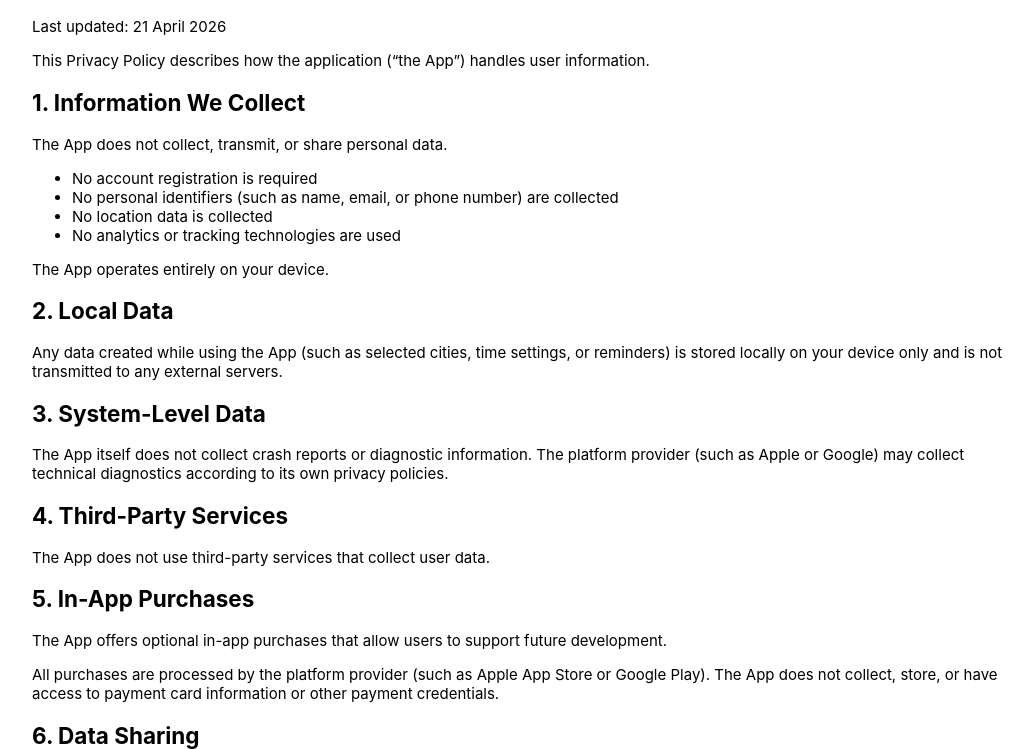
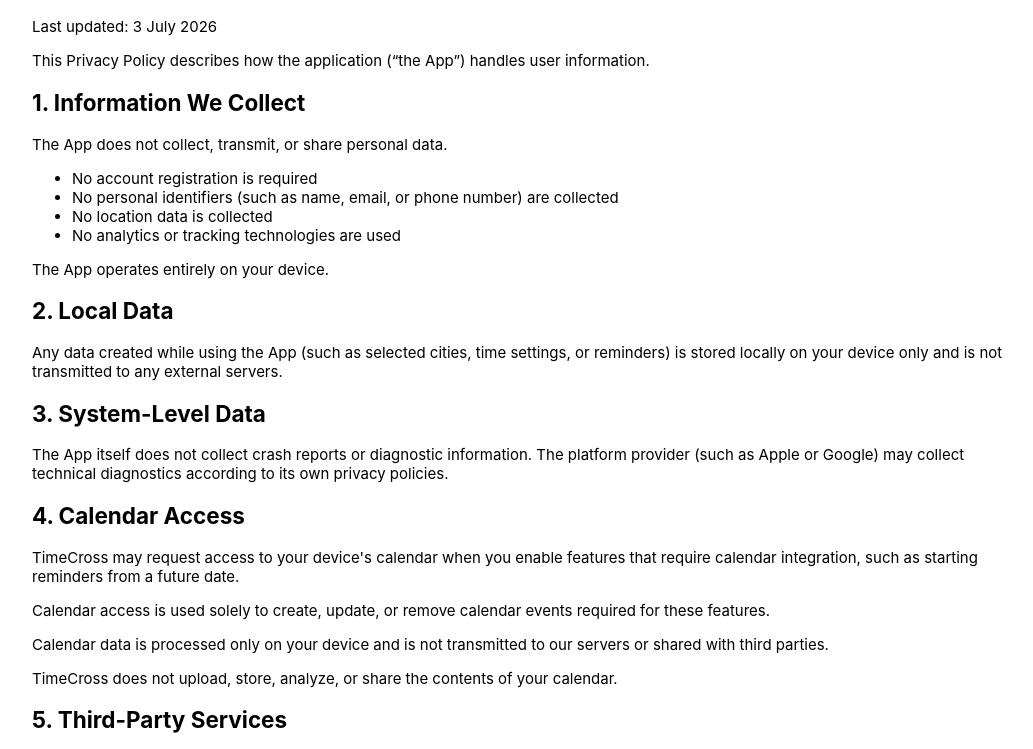
Before and after one commit to FaridSakhizad/tzc-privacy-policy, a plain HTML site: page index.html in a window 1280 px wide. Shown: the part 59-808 px from the top of the page, without its empty margins (108-1141 px from the left). Drawn offline with Linux system fonts and the light colour scheme.

Commit message:
3 July 2026 Update

```diff
--- a/index.html
+++ b/index.html
@@ -19,7 +19,7 @@
 <body>
 <div class="container">
     <h1>Privacy Policy</h1>
-    <p>Last updated: 21 April 2026</p>
+    <p>Last updated: 3 July 2026</p>
 
     <p>This Privacy Policy describes how the application (“the App”) handles user information.</p>
 
@@ -44,15 +44,19 @@
 
     <p>The App itself does not collect crash reports or diagnostic information. The platform provider (such as Apple or Google) may collect technical diagnostics according to its own privacy policies.</p>
 
-    <h2>4. Third-Party Services</h2>
+    <h2>4. Calendar Access</h2>
+
+    <p>TimeCross may request access to your device's calendar when you enable features that require calendar integration, such as starting reminders from a future date.</p>
+
+    <p>Calendar access is used solely to create, update, or remove calendar events required for these features.</p>
+
+    <p>Calendar data is processed only on your device and is not transmitted to our servers or shared with third parties.</p>
+
+    <p>TimeCross does not upload, store, analyze, or share the contents of your calendar.</p>
+
+    <h2>5. Third-Party Services</h2>
 
     <p>The App does not use third-party services that collect user data.</p>
-
-    <h2>5. In-App Purchases</h2>
-
-    <p>The App offers optional in-app purchases that allow users to support future development.</p>
-
-    <p>All purchases are processed by the platform provider (such as Apple App Store or Google Play). The App does not collect, store, or have access to payment card information or other payment credentials.</p>
 
     <h2>6. Data Sharing</h2>
 
```
